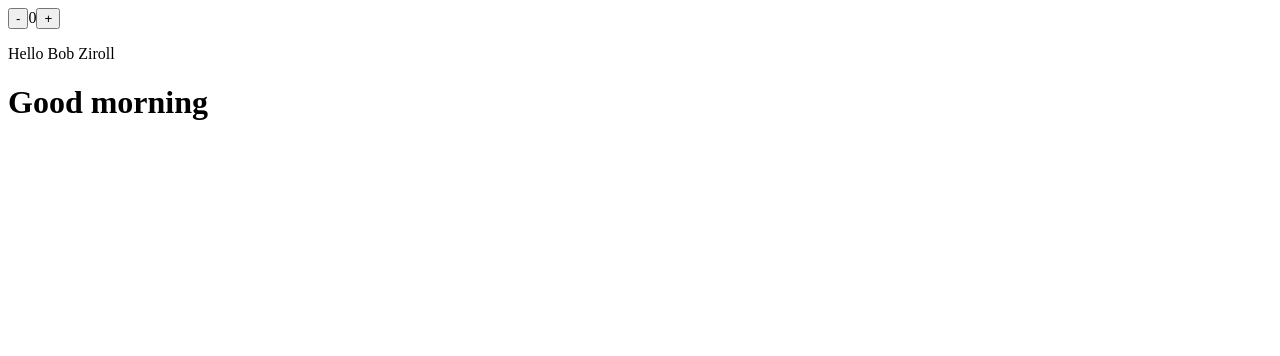
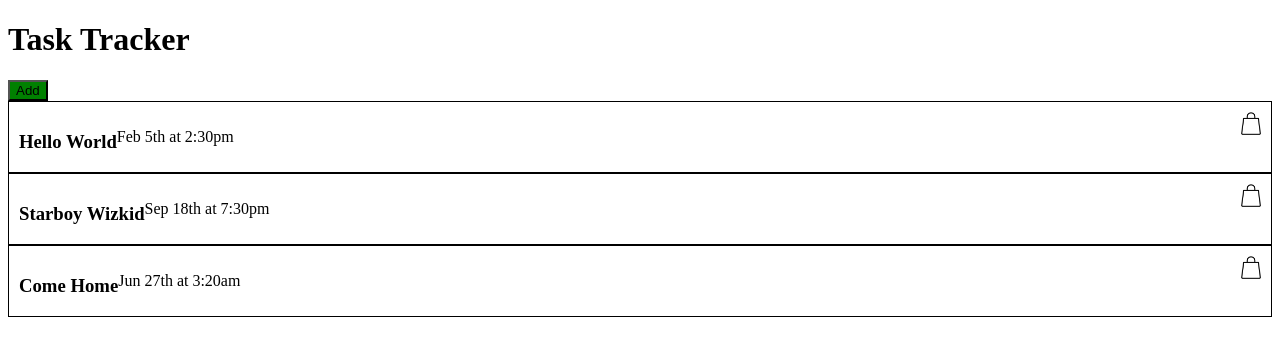
Before and after one commit to Imohh/React-frontend, a React (Create React App) app: page / in a window 1280 px wide. Shown: the top 356 px of the page. Built offline with nearby package versions, Linux system fonts and the light colour scheme.

Commit message:
task tracker

```diff
--- a/src/App.js
+++ b/src/App.js
@@ -1,9 +1,39 @@
-import React from 'react';
-import Joke from "./components/Joke";
+import React, { useState } from 'react';
+import Header from "./components/Header";
+import Tasks from "./components/Tasks";
+// import Home from "./test/Home"
 
-function App() {
+ const App = () => {
+  const[tasks ,setTasks] = useState([
+    {
+        id: 1,
+        text: 'Hello World',
+        day: 'Feb 5th at 2:30pm',
+        reminder: false,
+    },
+    {
+        id: 2,
+        text: 'Starboy Wizkid',
+        day: 'Sep 18th at 7:30pm',
+        reminder: false,
+    },
+    {
+        id: 3,
+        text: 'Come Home',
+        day: 'Jun 27th at 3:20am',
+        reminder: false,
+    },
+])
 
+// DELETE TASK
+const deleteTask = (id) => {
+  setTasks(tasks.filter((task) => task.id !== id))
+}
 
+// TOGGLE REMINDER
+const toggleReminder = (id) => {
+  setTasks((task) => task.id === id ? {...task, reminder: !task.reminder } : task)
+}
 
   return (
     <div className="container">
@@ -11,8 +41,17 @@
       {/* <h1>This is counter app</h1>*/}
 
 
-      <Joke />
-
+      <Header />
+      {tasks.length > 0 ? (
+        <Tasks
+          tasks={tasks}
+          onDelete={deleteTask}
+          onToggle={toggleReminder}
+        />
+      )
+      :
+      ("There is nothing to display")}
+      {/* Test <Home /> */}
 
    </div>
   )
--- a/src/Calculator.js
+++ b/src/Calculator.js
@@ -3,8 +3,7 @@
 function Calculator() {
     return(
         <>
-            {/* SASS TUTORIAL */}
-            <h1>Calculator</h1>
+
 
 
         </>
--- /dev/null
+++ b/src/components/Button.js
@@ -0,0 +1,26 @@
+import PropTypes from 'prop-types'
+
+const Button = ({ color, text, onClick }) => {
+
+    return (
+        <button
+            onClick={onClick}
+            style={{backgroundColor: color}}
+            className='btn'
+        >
+            {text}
+        </button>
+    )
+}
+
+Button.defaultProps = {
+    color: 'steelblue'
+}
+
+Button.propTypes = {
+    text: PropTypes.string,
+    color: PropTypes.string,
+    onClick: PropTypes.func
+}
+
+export default Button
--- a/src/components/Header.js
+++ b/src/components/Header.js
@@ -1,12 +1,27 @@
 import React from 'react'
+import PropTypes from 'prop-types'
+import Button from './Button'
 
-function Header (){
+const Header = ({ title }) => {
+	const onClick = () => {
+		console.log('click')
+	}
+
+
 	return (
-		<div>
-			<p>This is the header</p>
-		</div>
+		<header>
+			<h1>{title}</h1>
+			<Button color='green' text='Add' onClick={onClick} />
+		</header>
 	)
 }
 
+Header.defaultProps = {
+	title: 'Task Tracker',
+}
+
+Header.propTypes = {
+	title: PropTypes.string.isRequired,
+}
 
 export default Header
--- /dev/null
+++ b/src/components/Task.js
@@ -0,0 +1,20 @@
+import shopping from '../images/shopping-bag.png'
+import './style.css'
+
+
+const Task = ({ task, onDelete, onToggle }) => {
+    return (
+        <div className="task" onClick={() => onToggle(task.id)}>
+            <h3 className="header-3">{task.text}</h3>
+            <img
+             src={shopping}
+             alt="" width={20}
+             style={{cursor: 'pointer'}}
+             onClick={() => onDelete(task.id)}
+            />
+            <p>{task.day}</p>
+        </div>
+    )
+}
+
+export default Task
--- /dev/null
+++ b/src/components/Tasks.js
@@ -0,0 +1,18 @@
+import Task from './Task'
+
+const Tasks = ({tasks, onDelete, onToggle}) => {
+    return (
+        <div>
+            {tasks.map((task) => (
+                <Task
+                    key={task.id}
+                    task={task}
+                    onDelete={onDelete}
+                    onToggle={onToggle}
+                />
+            ) )}
+        </div>
+    )
+}
+
+export default Tasks
--- /dev/null
+++ b/src/components/style.css
@@ -0,0 +1,22 @@
+.task {
+    border: 1px solid #000;
+    padding: 10px;
+}
+
+.task .header-3 {
+    float: left;
+    display: block;
+}
+
+.task img {
+    float: right;
+    display: block;
+}
+
+.task .reminder {
+    border-left: 5px solid green
+}
+
+.task p {
+    display: block;
+}
--- /dev/null
+++ b/src/test/Home.js
@@ -0,0 +1,45 @@
+import { useState } from 'react'
+import Tasks from './Tasks'
+
+
+const Home = () => {
+
+    const [tasks, setTasks] = useState([
+        {
+            id: 1,
+            name: "Imoh Precious",
+            date: "2nd Feb 2021",
+            reminder:false
+        },
+        {
+            id: 2,
+            name: "Starboy Wizzy",
+            date: "15th Dec 2021",
+            reminder:false
+        },
+        {
+            id: 3,
+            name: "Ayodeji Balogun",
+            date: "18th Mar 2021",
+            reminder:false
+        },
+    ])
+
+    const deleteTask = (id) => {
+        setTasks(tasks.filter((task) => task.id !== id))
+    }
+
+    return (
+        <div>
+
+            {tasks.length > 0 ? <Tasks tasks={tasks} onDelete={deleteTask} />
+            :
+            "no item to show"}
+
+        </div>
+    )
+}
+
+
+
+export default Home
--- /dev/null
+++ b/src/test/Task.js
@@ -0,0 +1,23 @@
+import image from "../images/shopping-bag.png"
+import './style.css'
+
+const Task = ({ task, onDelete }) => {
+    // const onDelete = () => {
+    //     console.log('click')
+    // }
+
+    return (
+        <div className="task">
+            <h3>{task.name}</h3>
+            <img src={image}
+            alt=""
+            width={20}
+            onClick={()=> onDelete(task.id)}
+            style={{cursor: 'pointer'}}
+            />
+            <p>{task.date}</p>
+        </div>
+    )
+}
+
+export default Task
--- /dev/null
+++ b/src/test/Tasks.js
@@ -0,0 +1,14 @@
+import Task from './Task'
+
+const Tasks = ({ tasks, onDelete }) => {
+
+    return (
+        <div>
+            {tasks.map((task) => (
+                <Task key={task.id} task={task} onDelete={onDelete} />
+            ))}
+        </div>
+    )
+}
+
+export default Tasks
--- /dev/null
+++ b/src/test/style.css
@@ -0,0 +1,4 @@
+.task {
+    border: 1px solid red;
+    padding: 20px;
+}
```
Also changed, not shown: src/Example.js (deleted, +0 -16 lines), src/images/shopping-bag.png (added).
